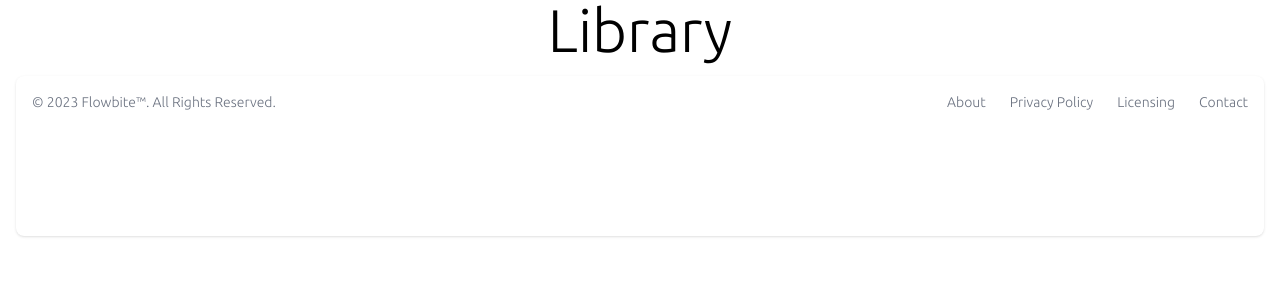
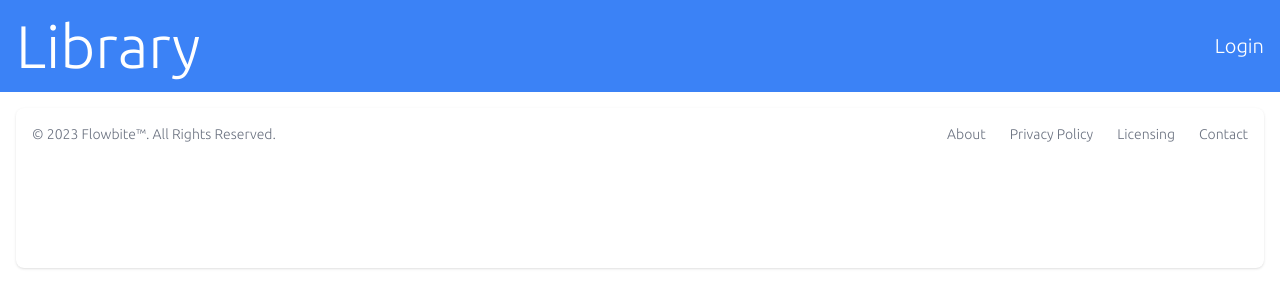
Before and after one commit to ShivamSoni13/Library_Management, a React (Vite) app in the folder client/my-project/: page / in a window 1280 px wide. Shown: the top 308 px of the page. Built offline with nearby package versions, Linux system fonts and the light colour scheme.

Commit message:
Update Home.jsx

```diff
--- a/client/my-project/src/pages/Home.jsx
+++ b/client/my-project/src/pages/Home.jsx
@@ -1,15 +1,27 @@
-import React from 'react'
-import Footer from '../components/Footer'
+import React from 'react';
+import { Link } from 'react-router-dom'; // Import Link for navigation
+import Footer from '../components/Footer';
 
 function Home() {
   return (
     <div>
-        <div >
-            <header className='text-center text-6xl'>Library</header>
-            <footer className=''><Footer/></footer>
-        </div>
+      <div>
+        {/* Header */}
+        <header className='flex justify-between items-center p-4 bg-blue-500 text-white'>
+          <h1 className='text-6xl'>Library</h1>
+          {/* Login Button */}
+          <Link to="/login" className='text-xl hover:underline'>
+            Login
+          </Link>
+        </header>
+
+        {/* Footer */}
+        <footer>
+          <Footer />
+        </footer>
+      </div>
     </div>
-  )
+  );
 }
 
-export default Home
+export default Home;
```
